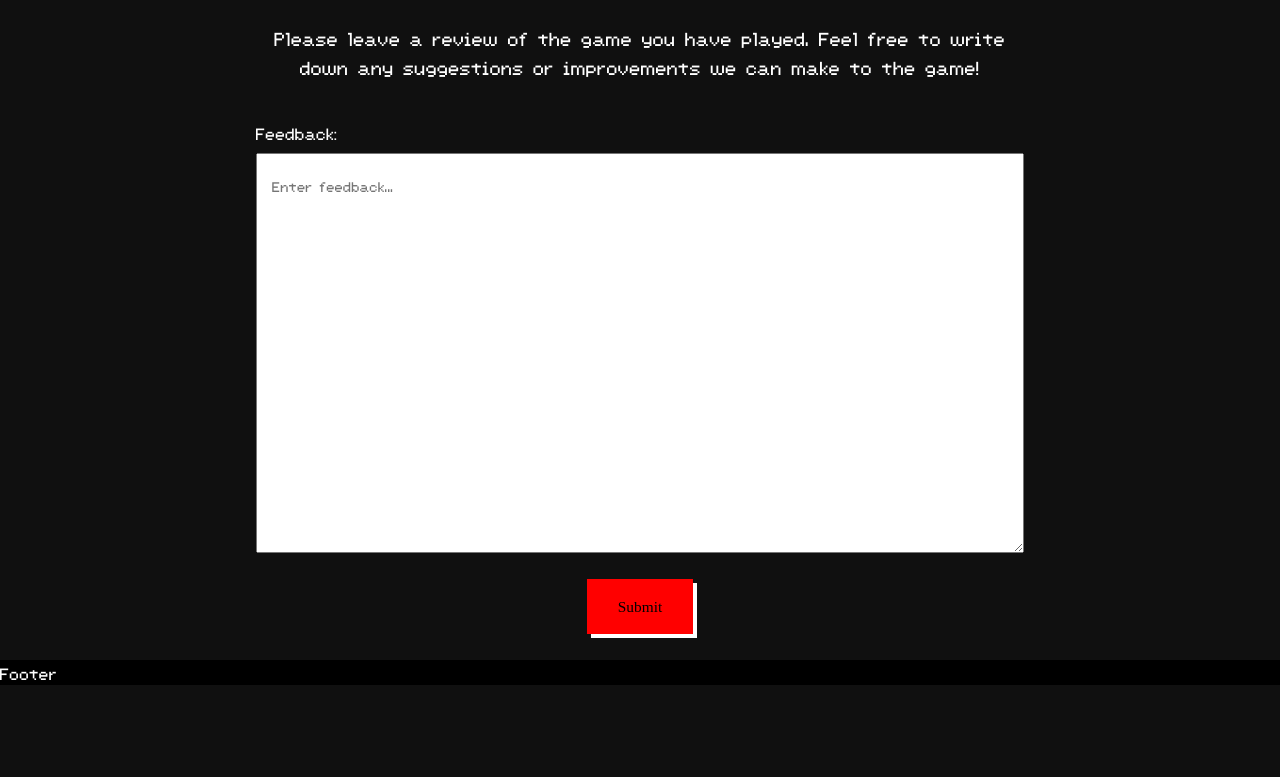
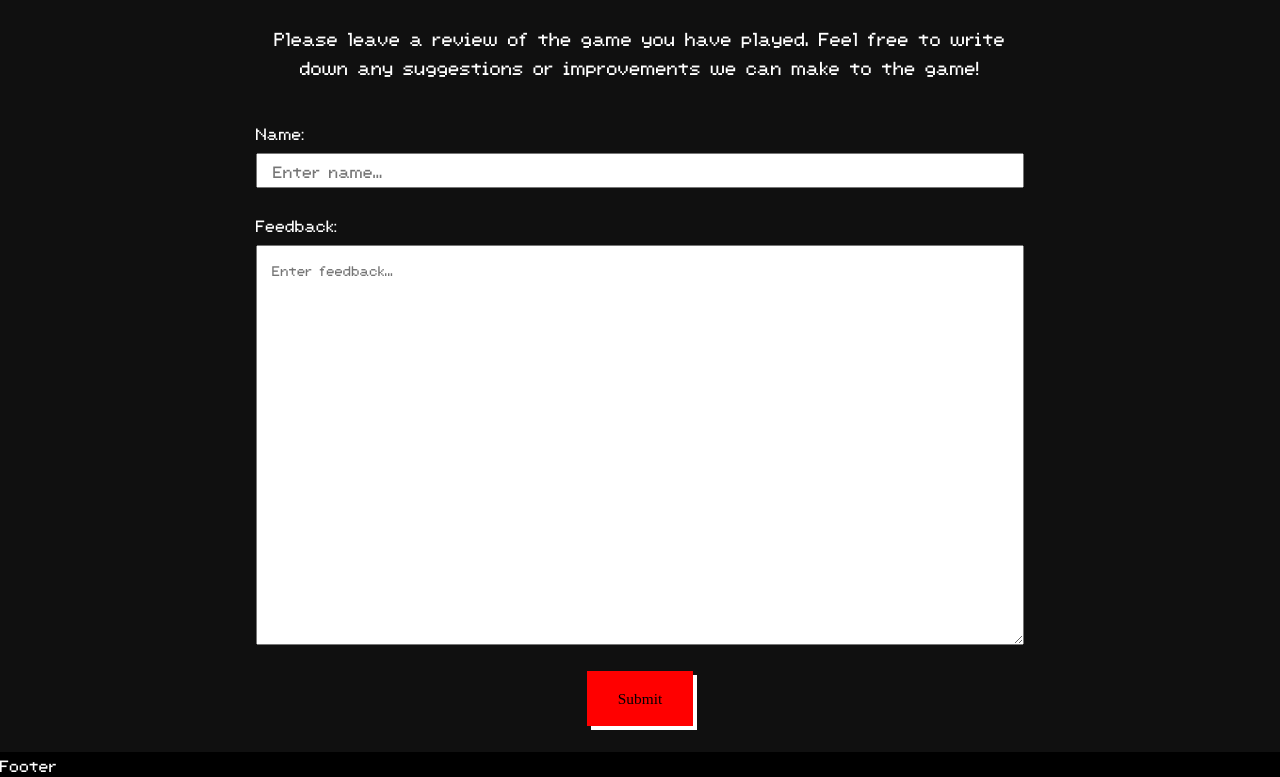
Before and after one commit to Shskjssk10/Error404-FED-Assignment, a website: page html/index.html in a window 1280 px wide. Shown: the part 1612-2389 px from the top of the page. Before the commit the page ends 2297 px from the top, so only its background shows below. Drawn offline with nearby package versions, Linux system fonts and the light colour scheme; a web font is replaced by a local one.

Commit message:
Updated review section of index.html

```diff
--- a/css/index.css
+++ b/css/index.css
@@ -74,11 +74,17 @@ a{
     margin-top: 3%;
     width: 60%;
 }
+input{
+    margin-top: 1%;
+    font-family: 'Atlantis International';
+    height: 3vh;
+    padding: 2%;
+}
 .text-area{
     margin-top: 1%;
     font-family: 'Atlantis International';
     font-size: 1.7vw;
-    padding: 2%;
+    padding: 1% 2%;
     height: 50vh;
 }
 .submit-button{
--- a/html/index.html
+++ b/html/index.html
@@ -70,6 +70,8 @@
       or improvements we can make to the game!
     </div>
     <form class="feedback-form">
+      <label class="text" for="name">Name:</label>
+      <input class="text" id="name" placeholder="Enter name..."><br>
       <label class="text" for="feedback">Feedback:</label>
       <textarea class="text-area" id="feedback" placeholder="Enter feedback..."></textarea>
     </form>
```
